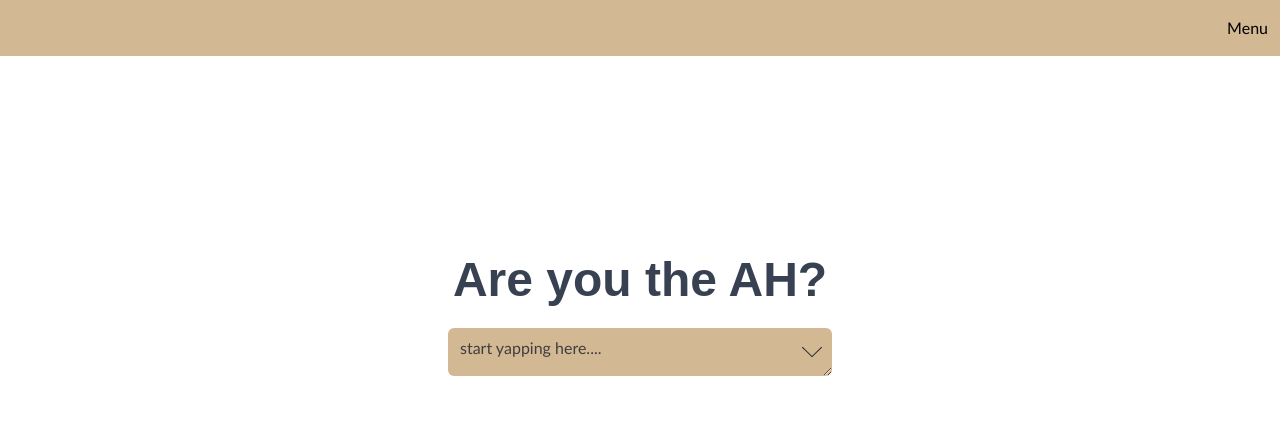
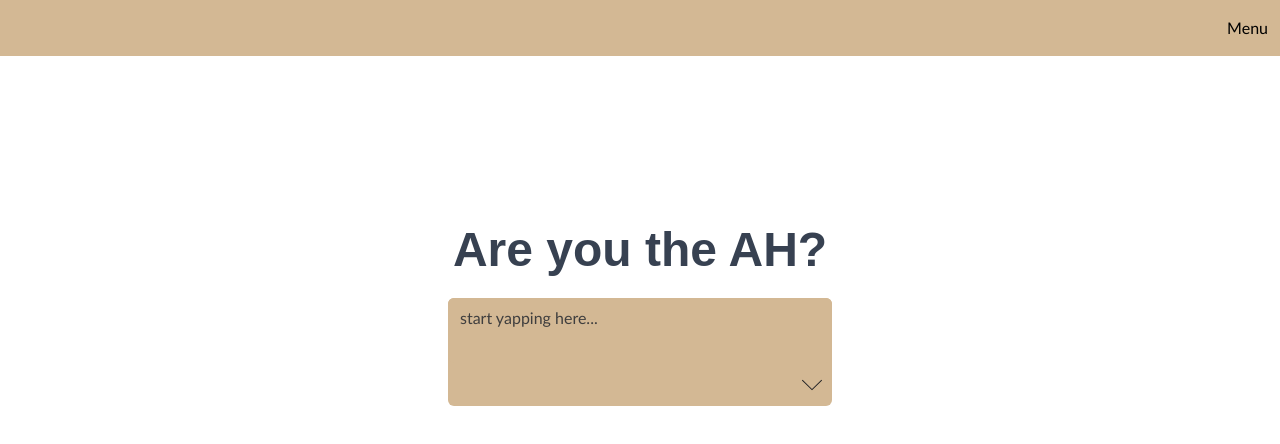
Before and after one commit to enternal-L/AITA-Classifier, a React (Vite) app in the folder frontend/: page / in a window 1280 px wide. Shown: the top 444 px of the page. Built offline with nearby package versions, Linux system fonts and the light colour scheme; a web font is replaced by a local one.

Commit message:
dynamic text box

```diff
--- a/frontend/src/components/Content.jsx
+++ b/frontend/src/components/Content.jsx
@@ -23,16 +23,22 @@ const Content = ({ onSubmit, fetchChat }) => {
         <div className="flex-center bg-white h-[93%] flex-col">
             <div className="text-center space-y-6 flex flex-col m-4">
                 <p className="text-5xl font-semibold text-gray-700 font-sans">Are you the AH?</p>
-                <div className="flex flex-row relative">
+                <div className="w-96 min-h-24 flex flex-col flex-grow rounded-md bg-[#d3b894]">
                     <textarea
-                        className="w-96 h-12 px-3 pt-2 rounded-md bg-[#d3b894] placeholder-[#3F3E3E] outline-none"
-                        type="text"
-                        placeholder="start yapping here...."
+                        className="w-full h-3/5 px-3 p-2 rounded-md bg-[#d3b894] placeholder-[#3F3E3E] outline-none resize-none overflow-hidden"
+                        placeholder="start yapping here..."
                         value={message}
-                        onChange={(e) => setMessage(e.target.value)}
-                        onKeyDown = {handleKeyDown}
-                        />
-                    <img src= {arrow} className="absolute right-2 bottom-0 transform translate-y-[-50%] w-6 h-6 cursor-pointer" onClick={() => {onSubmit(message); fetchChat(); setPercent([30, 70])}}></img>
+                        onChange={(e) => {
+                        setMessage(e.target.value);
+                        e.target.style.height = 'auto'; // Reset height to calculate scrollHeight
+                        e.target.style.height = `${e.target.scrollHeight}px`; // Adjust to text content
+                        }}
+                        onKeyDown={handleKeyDown}
+                        rows={2} // Initial row size
+                    />
+                    <div className='w-full h-11 flex-end p-2'>
+                        <img src= {arrow} className="w-6 h-6 cursor-pointer" onClick={() => {onSubmit(message); fetchChat(); setPercent([30, 70])}}></img>
+                    </div>
                 </div>
             </div>
             <History percentage={percent}/>
```
